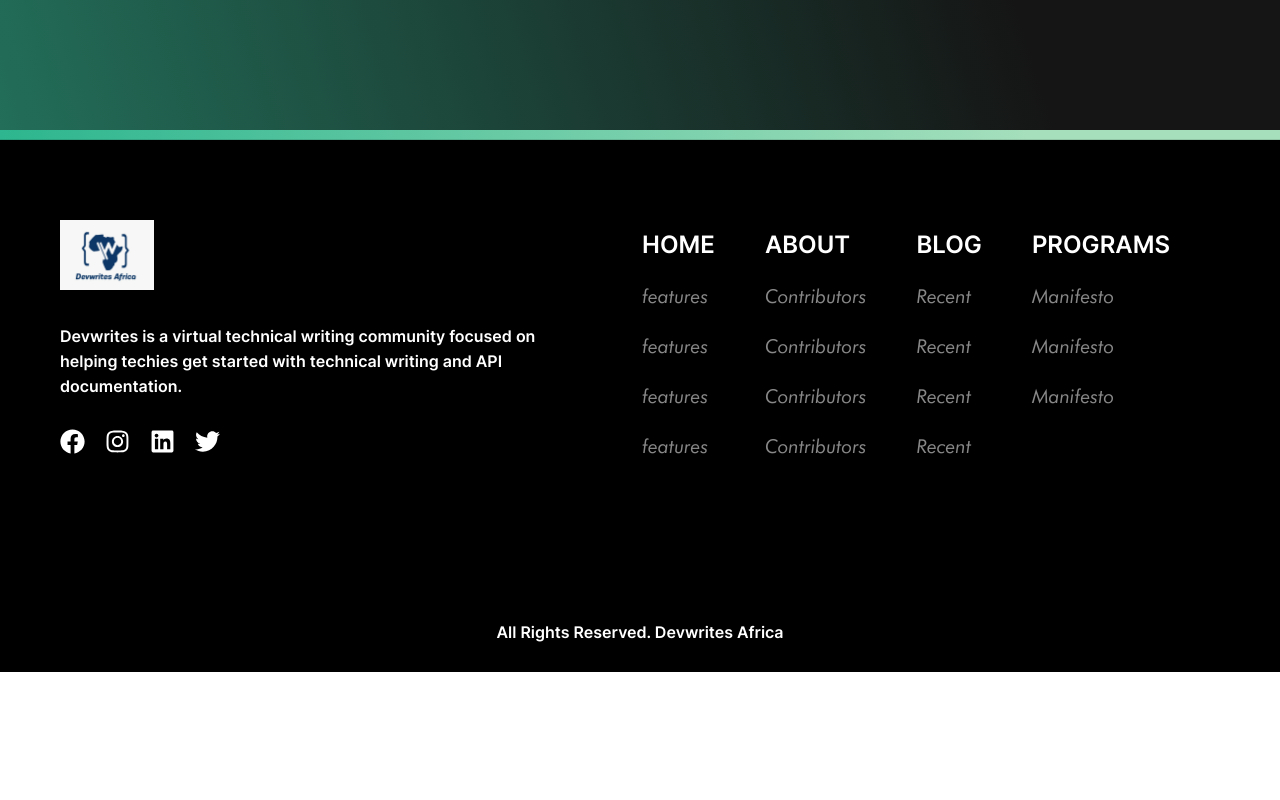
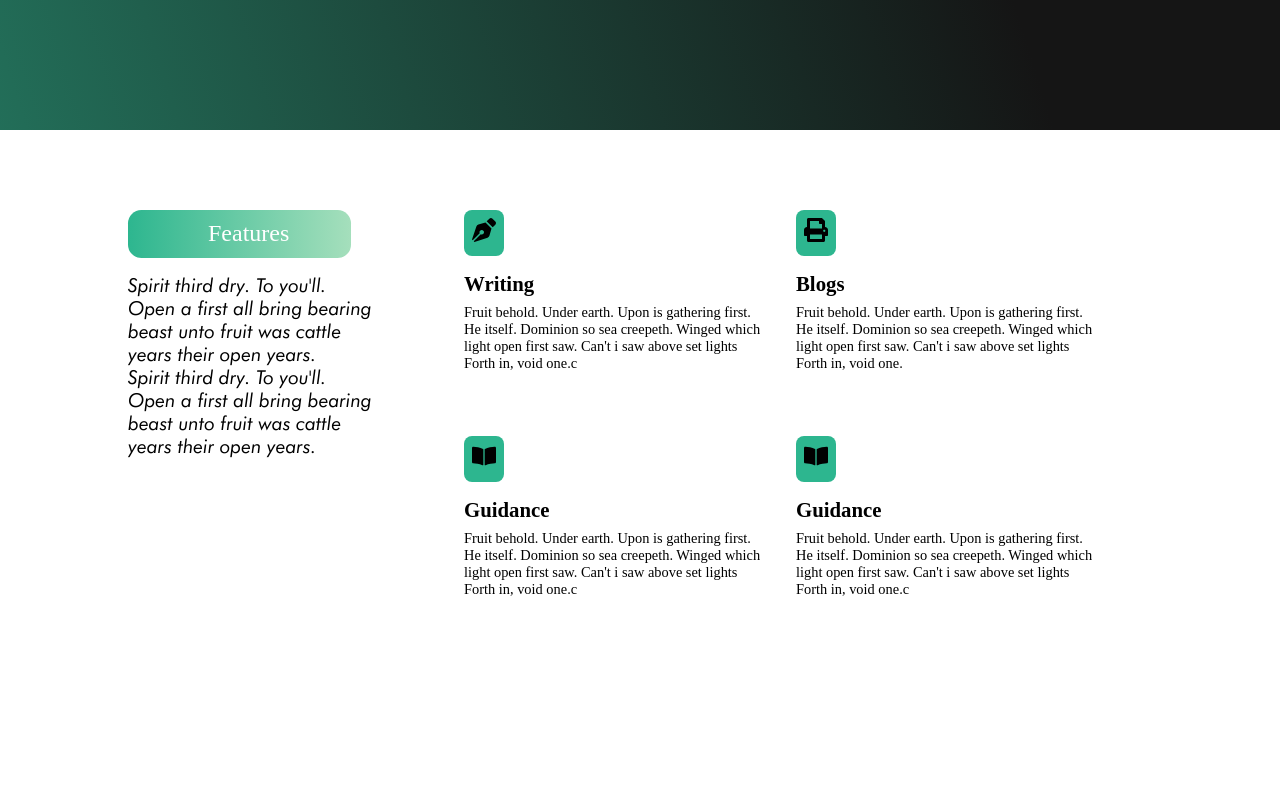
Before and after one commit to Devwrites-Africa/Devwrites, a React (Create React App) app in the folder frontend/: page / in a window 1280 px wide. Shown: the part 760-1560 px from the top of the page. Before the commit the page ends 1432 px from the top, so only its background shows below. Built offline with nearby package versions, Linux system fonts and the light colour scheme.

Commit message:
features section

```diff
--- a/frontend/src/Pages/Home.css
+++ b/frontend/src/Pages/Home.css
@@ -132,3 +132,100 @@
         right: 35%;
     }
 }
+
+/*features-section */
+
+.features-section {
+    min-height:calc(100vh - 5rem);
+    margin-top: 5rem;
+}
+
+.features-container {
+    width:80vw;
+    max-width: 1170px;
+    margin: 2rem auto;
+    display: grid;
+   grid-template-columns:1fr;
+    row-gap: 2rem;
+}
+
+.features-title {
+    background-image: linear-gradient(to right, #2DB68F,#A5DFBC ) ;
+    text-transform: capitalize;
+    width: 60%;
+     text-align: center;
+     padding:  0.65rem 5rem;
+     border-radius:0.83rem ;
+     color: #fff;
+     margin: 0 auto;
+     margin-bottom: 1rem;
+}
+
+.features-header p{
+    font-family: 'Futura Bk BT';
+
+
+}
+
+
+.features {
+    display: grid;
+    grid-template-columns: repeat(2, 1fr);
+    gap: 2rem;
+}
+
+.feature-icon {
+    background-color: #2DB68F ;
+     padding: 0.5rem;
+     margin-bottom: 1rem;
+     border-radius: 0.5rem;
+     display: inline-block;
+}
+
+.single-feature h4 {
+    margin-bottom: 0.5rem;
+
+}
+
+
+@media screen and (min-width: 768px){
+    .features-container {
+grid-template-columns: 1fr 3fr;
+gap: 2rem;
+    }
+
+    .features{
+        height:100%;
+        grid-template-columns: repeat(2, 300px);
+        justify-content: center;
+        row-gap: 4rem;
+    }
+
+    .features-header p{
+        font-size: 1.2rem;
+
+
+    }
+    .features-title {
+        width:90%;
+        font-size:1.5rem;
+        text-align: right;
+        margin-left: 0;
+
+
+    }
+
+    .feature-paragraph  {
+         width: 100%;
+         font-size: 0.9rem;
+    }
+
+    .feature-title{
+        font-size: 1.3rem;
+    }
+
+    .feature-icon{
+        font-size: 1.5rem;
+    }
+
+}
--- a/frontend/src/Pages/Home.js
+++ b/frontend/src/Pages/Home.js
@@ -3,6 +3,8 @@ import DividerComponent from "../Components/DividerComponent";
 import Navbar from "../Components/Navbar";
 import Footer from "../Components/Footer";
 import { Link } from "react-router-dom";
+import { FaBookOpen, FaPenNib,  FaPrint} from 'react-icons/fa';
+
 import "./Home.css";
 
 const HomePage = ()=> {
@@ -47,9 +49,62 @@ const HomePage = ()=> {
                 />
             </section>
 
+            {/* beginning of features section */}
+
             <section className="features-section">
+            <div className="features-container">
+            <article className="features-header">
+              <div className="features-title">features</div>
+              <p>
+              Spirit third dry. To you'll. Open a
+              first all bring bearing beast unto fruit was
+              cattle years their open years.</p>
 
+              <p>Spirit third dry. To you'll. Open a
+                first all bring bearing
+                beast unto fruit was cattle years their open years.  </p>
+            </article>
+
+              <div className="features" >
+              <article className="single-feature">
+              <span className="feature-icon"><FaPenNib/></span>
+                 <h4 className="feature-title">Writing</h4>
+                 <p className="feature-paragraph">Fruit behold. Under earth. Upon is gathering first.
+                 He itself. Dominion so sea creepeth. Winged
+                 which light open first saw. Can't i saw above
+                 set lights Forth in, void one.c</p>
+             </article>
+            <article className="single-feature feature-1">
+                <span className="feature-icon"><FaPrint/></span>
+                 <h4 className="feature-title">Blogs</h4>
+                 <p className="feature-paragraph">Fruit behold. Under earth. Upon is gathering first.
+                  He itself. Dominion so sea creepeth. Winged
+                  which light open first saw. Can't i saw above
+                  set lights Forth in, void one.
+                 </p>
+            </article>
+              <article className="single-feature">
+              <span className="feature-icon"><FaBookOpen/></span>
+                 <h4 className="feature-title">Guidance</h4>
+                 <p className="feature-paragraph">Fruit behold. Under earth. Upon is gathering first.
+                  He itself. Dominion so sea creepeth. Winged which
+                  light open first saw. Can't i saw above set lights
+                  Forth in, void one.c</p>
+            </article>
+              <article className="single-feature">
+              <span className="feature-icon"><FaBookOpen/></span>
+                 <h4 className="feature-title">Guidance</h4>
+                 <p className="feature-paragraph">Fruit behold. Under earth. Upon is gathering first.
+                 He itself.
+                  Dominion so sea creepeth. Winged which light
+                  open first saw. Can't i saw above set lights
+                  Forth in, void one.c</p>
+              </article>
+            </div>
+
+           </div>
             </section>
+
 
             <section className="contributors-section">
 
```
